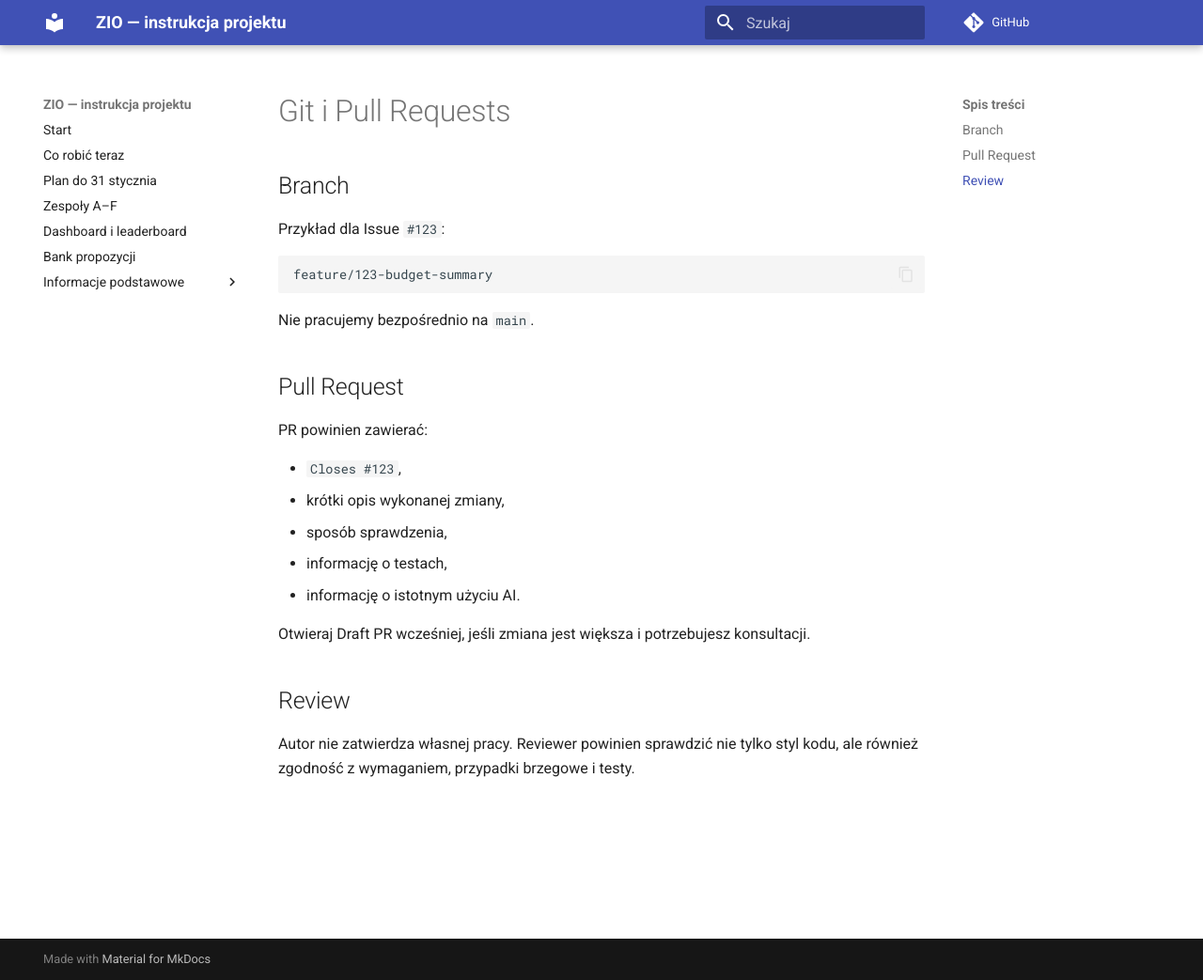
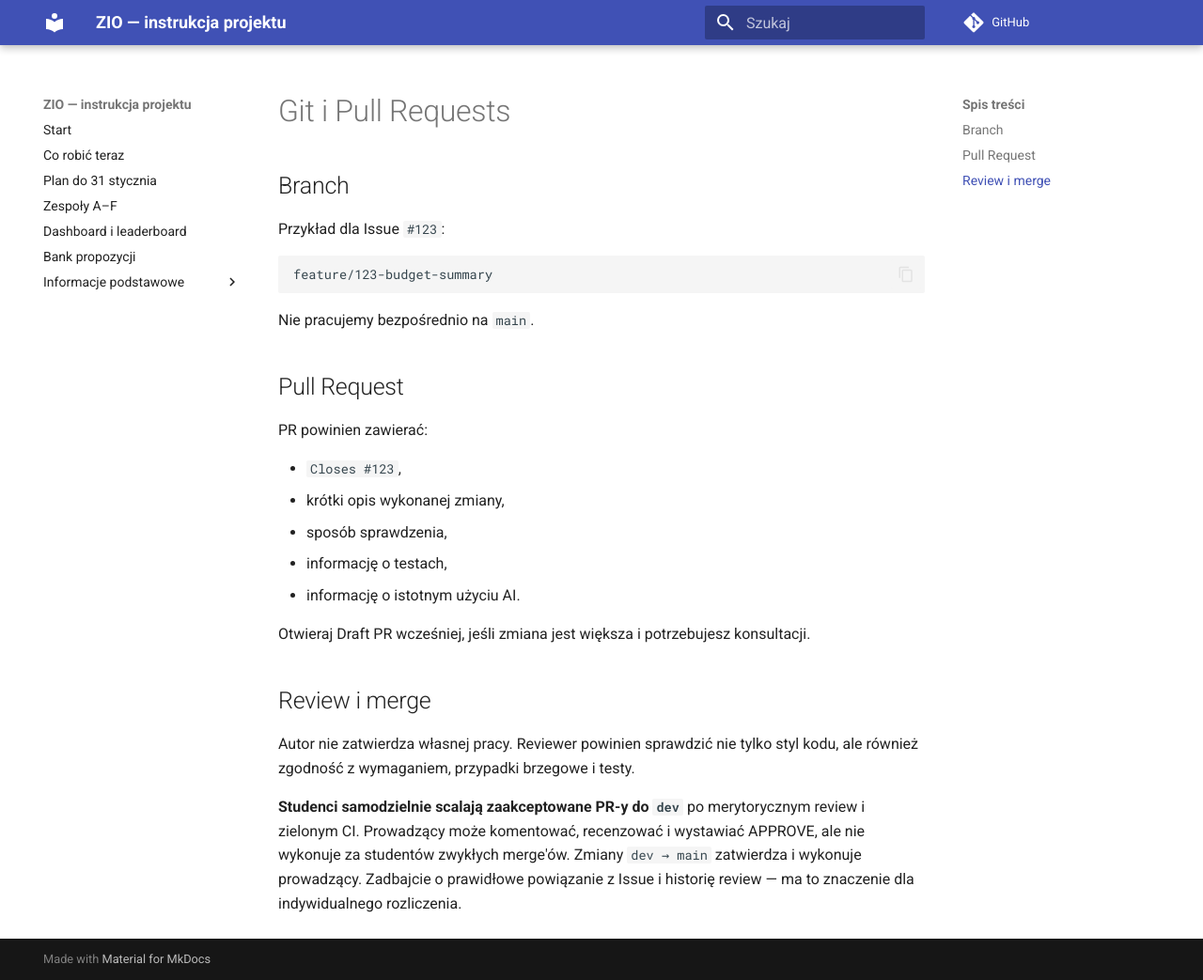
Before and after one commit to zio-wi-pb-mc/pb-science-office-manual, an MkDocs documentation site: the page built from manual/04-git-pr.md, in a window 1280 px wide and 1043 px high. Shown: the whole window at 94% size. Built offline with MkDocs 1.6.1 and Material for MkDocs 9.7.7, drawn with Linux system fonts in a browser that asks for light colours; comment, search, counter and statistics services are not loaded.

Commit message:
docs: enforce student-owned PR merges and fair scoring

```diff
--- a/manual/04-git-pr.md
+++ b/manual/04-git-pr.md
@@ -22,6 +22,8 @@ PR powinien zawierać:
 
 Otwieraj Draft PR wcześniej, jeśli zmiana jest większa i potrzebujesz konsultacji.
 
-## Review
+## Review i merge
 
 Autor nie zatwierdza własnej pracy. Reviewer powinien sprawdzić nie tylko styl kodu, ale również zgodność z wymaganiem, przypadki brzegowe i testy.
+
+**Studenci samodzielnie scalają zaakceptowane PR-y do `dev`** po merytorycznym review i zielonym CI. Prowadzący może komentować, recenzować i wystawiać APPROVE, ale nie wykonuje za studentów zwykłych merge'ów. Zmiany `dev → main` zatwierdza i wykonuje prowadzący. Zadbajcie o prawidłowe powiązanie z Issue i historię review — ma to znaczenie dla indywidualnego rozliczenia.
```
